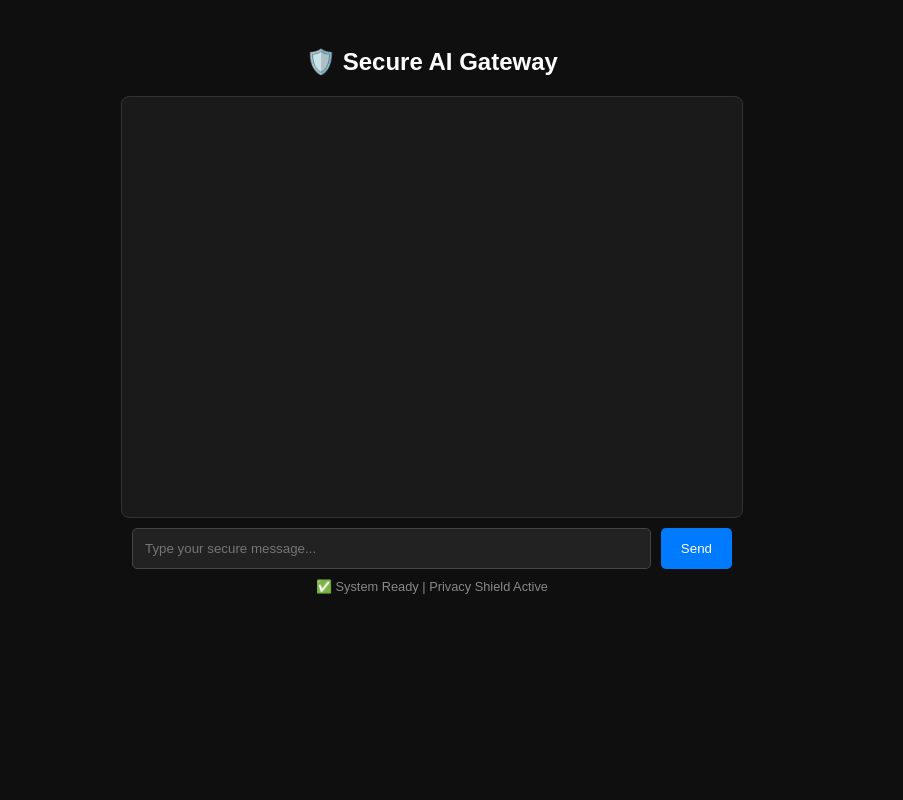
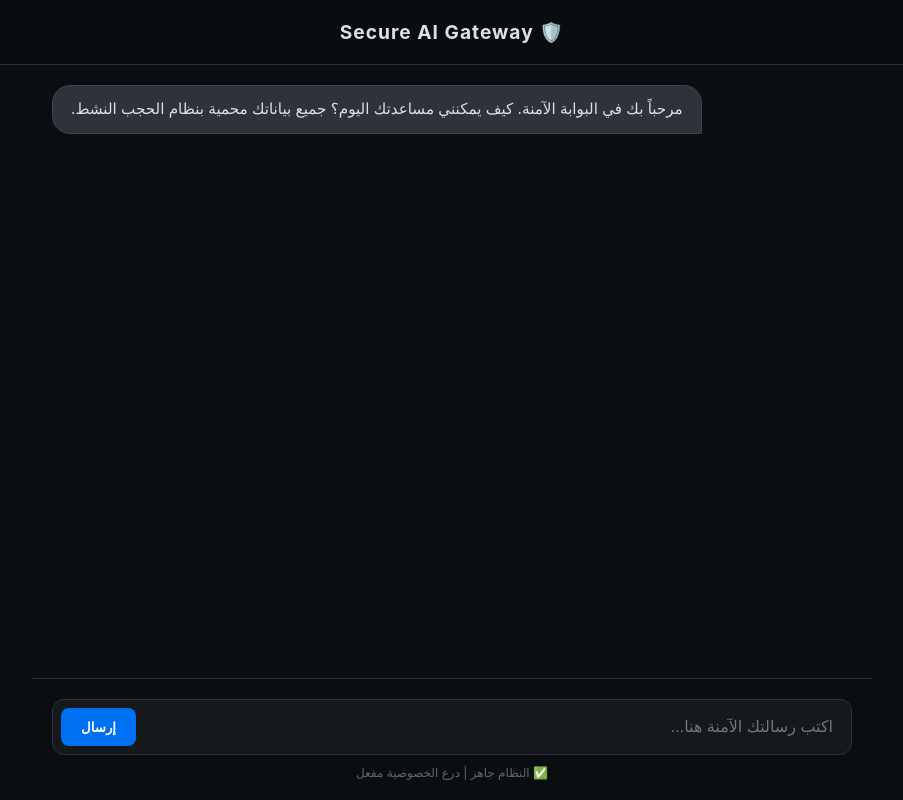
Before and after one commit to ghazghazibahaeddin-arch/clean-ai-project, a website: page index.html in a window 1280 px wide. Shown: the whole page, without its empty margins (208-1111 px from the left). Drawn offline with Linux system fonts and the light colour scheme.

Commit message:
Update index.html

```diff
--- a/index.html
+++ b/index.html
@@ -1,45 +1,166 @@
 <!DOCTYPE html>
-<html lang="en">
+<html lang="ar" dir="rtl">
 <head>
     <meta charset="UTF-8">
     <meta name="viewport" content="width=device-width, initial-scale=1.0">
-    <title>Secure AI Gateway</title>
+    <title>🛡️ Secure AI Gateway | بوابة الذكاء الاصطناعي الآمنة</title>
     <style>
-        body { font-family: sans-serif; background: #0f0f0f; color: white; display: flex; flex-direction: column; align-items: center; padding: 20px; }
-        #chat-box { width: 100%; max-width: 600px; height: 400px; border: 1px solid #333; overflow-y: auto; padding: 10px; margin-bottom: 10px; border-radius: 8px; background: #1a1a1a; }
-        .input-area { display: flex; width: 100%; max-width: 600px; gap: 10px; }
-        input { flex: 1; padding: 12px; border-radius: 5px; border: 1px solid #444; background: #222; color: white; }
-        button { padding: 10px 20px; background: #007bff; color: white; border: none; border-radius: 5px; cursor: pointer; }
-        #status { margin-top: 10px; font-size: 0.8rem; color: #888; }
-        .user-msg { color: #007bff; margin-bottom: 10px; }
-        .ai-msg { color: #28a745; margin-bottom: 10px; }
+        :root {
+            --bg-color: #0b0e11;
+            --card-bg: #15191c;
+            --user-bubble: #0070f3;
+            --ai-bubble: #2d3339;
+            --text-main: #e0e0e0;
+            --border-color: #2d3339;
+        }
+
+        body {
+            font-family: -apple-system, BlinkMacSystemFont, "Segoe UI", Roboto, Helvetica, Arial, sans-serif;
+            background-color: var(--bg-color);
+            color: var(--text-main);
+            margin: 0;
+            display: flex;
+            flex-direction: column;
+            height: 100vh;
+            align-items: center;
+        }
+
+        /* الهيدر الاحترافي */
+        header {
+            width: 100%;
+            padding: 20px;
+            text-align: center;
+            border-bottom: 1px solid var(--border-color);
+            background: rgba(11, 14, 17, 0.8);
+            backdrop-filter: blur(10px);
+            position: sticky;
+            top: 0;
+            z-index: 10;
+        }
+
+        header h2 { margin: 0; font-size: 1.2rem; letter-spacing: 1px; }
+
+        /* منطقة الدردشة */
+        #chat-container {
+            flex: 1;
+            width: 100%;
+            max-width: 800px;
+            overflow-y: auto;
+            padding: 20px;
+            display: flex;
+            flex-direction: column;
+            gap: 15px;
+        }
+
+        /* تصميم الفقاعات */
+        .message {
+            max-width: 80%;
+            padding: 12px 18px;
+            border-radius: 18px;
+            font-size: 0.95rem;
+            line-height: 1.5;
+            position: relative;
+            word-wrap: break-word;
+        }
+
+        .user-msg {
+            align-self: flex-start; /* لليسار لأن اللغة عربية */
+            background-color: var(--user-bubble);
+            color: white;
+            border-bottom-left-radius: 2px;
+        }
+
+        .ai-msg {
+            align-self: flex-end; /* لليمين */
+            background-color: var(--ai-bubble);
+            border: 1px solid #3e444b;
+            border-bottom-right-radius: 2px;
+        }
+
+        /* منطقة الإدخال */
+        .input-wrapper {
+            width: 100%;
+            max-width: 800px;
+            padding: 20px;
+            background: var(--bg-color);
+            border-top: 1px solid var(--border-color);
+        }
+
+        .input-area {
+            display: flex;
+            gap: 10px;
+            background: var(--card-bg);
+            padding: 8px;
+            border-radius: 12px;
+            border: 1px solid var(--border-color);
+        }
+
+        input {
+            flex: 1;
+            background: transparent;
+            border: none;
+            color: white;
+            padding: 10px;
+            outline: none;
+            font-size: 1rem;
+        }
+
+        button {
+            background: var(--user-bubble);
+            color: white;
+            border: none;
+            padding: 10px 20px;
+            border-radius: 8px;
+            cursor: pointer;
+            font-weight: bold;
+            transition: 0.3s;
+        }
+
+        button:hover { opacity: 0.8; }
+
+        #status {
+            text-align: center;
+            font-size: 0.75rem;
+            color: #666;
+            margin-top: 10px;
+        }
+
+        /* Scrollbar styling */
+        ::-webkit-scrollbar { width: 5px; }
+        ::-webkit-scrollbar-thumb { background: #333; border-radius: 10px; }
     </style>
 </head>
 <body>
 
-    <h2>🛡️ Secure AI Gateway</h2>
-    <div id="chat-box"></div>
+    <header>
+        <h2>🛡️ Secure AI Gateway</h2>
+    </header>
 
-    <div class="input-area">
-        <input type="text" id="user-input" placeholder="Type your secure message...">
-        <button onclick="sendMessage()">Send</button>
+    <div id="chat-container">
+        <div class="message ai-msg">مرحباً بك في البوابة الآمنة. كيف يمكنني مساعدتك اليوم؟ جميع بياناتك محمية بنظام الحجب النشط.</div>
     </div>
 
-    <div id="status">✅ System Ready | Privacy Shield Active</div>
+    <div class="input-wrapper">
+        <div class="input-area">
+            <input type="text" id="user-input" placeholder="اكتب رسالتك الآمنة هنا..." onkeypress="if(event.key === 'Enter') sendMessage()">
+            <button onclick="sendMessage()">إرسال</button>
+        </div>
+        <div id="status">✅ النظام جاهز | درع الخصوصية مفعل</div>
+    </div>
 
     <script>
-        // هذا هو الجزء الذي كان يظهر كنص، الآن هو داخل وسم script ليعمل برمجياً
         async function sendMessage() {
             const input = document.getElementById('user-input');
             const status = document.getElementById('status');
-            const chatBox = document.getElementById('chat-box');
-            const prompt = input.value;
+            const chatContainer = document.getElementById('chat-container');
+            const prompt = input.value.trim();
 
-            if(!prompt) return;
+            if (!prompt) return;
 
-            status.innerText = "⏳ Shield Active: Processing...";
-            chatBox.innerHTML += `<div class="user-msg"><b>You:</b> ${prompt}</div>`;
+            // إضافة رسالة المستخدم للواجهة
+            appendMessage('user', prompt);
             input.value = "";
+            status.innerText = "⏳ جاري المعالجة الآمنة...";
 
             try {
                 const response = await fetch('/api/chat', {
@@ -51,15 +172,26 @@
                 const data = await response.json();
 
                 if (response.ok) {
-                    chatBox.innerHTML += `<div class="ai-msg"><b>AI:</b> ${data.reply}</div>`;
-                    status.innerText = "✅ Secure Connection Active";
+                    appendMessage('ai', data.reply);
+                    status.innerHTML = `✅ اتصال آمن نشط | Shield: ${data.governance_log?.shield_active ? 'ON 🛡️' : 'Clean ✨'}`;
                 } else {
-                    status.innerText = "❌ Error: " + (data.error || "Server Issue");
+                    status.innerText = "❌ خطأ: " + (data.error || "مشكلة في الخادم");
                 }
             } catch (e) {
-                status.innerText = "❌ Fatal: API Connection Lost.";
+                status.innerText = "❌ فشل الاتصال بالبوابة.";
             }
-            chatBox.scrollTop = chatBox.scrollHeight;
+
+            // التمرير لأسفل تلقائياً
+            chatContainer.scrollTop = chatContainer.scrollHeight;
+        }
+
+        function appendMessage(sender, text) {
+            const chatContainer = document.getElementById('chat-container');
+            const msgDiv = document.createElement('div');
+            msgDiv.className = `message ${sender === 'user' ? 'user-msg' : 'ai-msg'}`;
+            msgDiv.innerText = text;
+            chatContainer.appendChild(msgDiv);
+            chatContainer.scrollTop = chatContainer.scrollHeight;
         }
     </script>
 </body>
```
